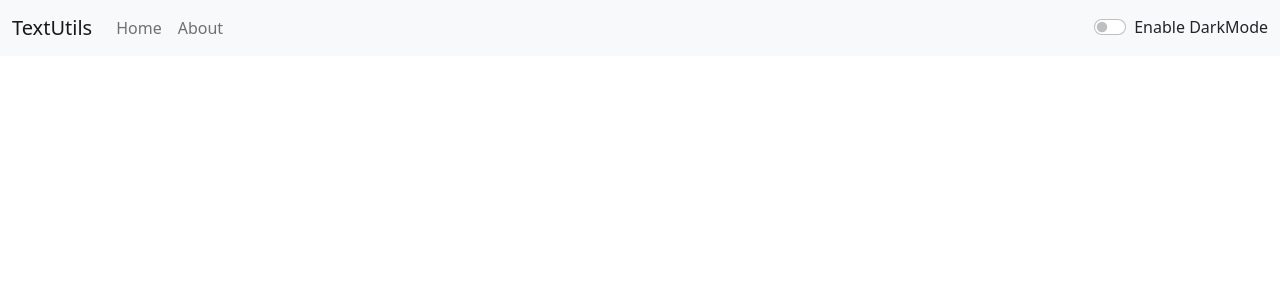
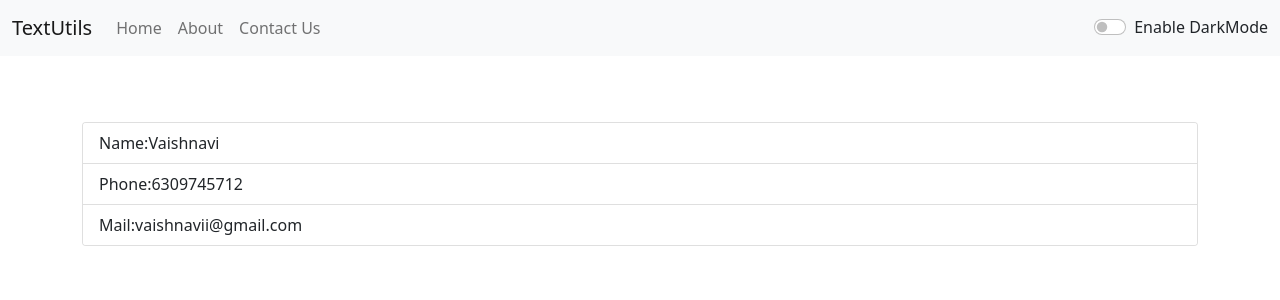
Before and after one commit to vaish-sony22/text-utils-react, a React (Create React App) app: page /contact-us in a window 1280 px wide. Shown: the top 300 px of the page. Built offline with nearby package versions, Linux system fonts and the light colour scheme.

Commit message:
feature/contact-us added

```diff
--- a/src/App.js
+++ b/src/App.js
@@ -4,6 +4,7 @@ import TextForm from './components/TextForm';
 import About from './components/About';
 import React, { useState } from 'react';
 import Alert from './components/Alert';
+import ContactUs from './components/ContactUs';
 import {
   BrowserRouter as Router,
   Switch,
@@ -49,6 +50,9 @@ function App() {
           <Route exact path="/about">
             <About mode={mode} />
           </Route>
+          <Route exact path="/contact-us">
+            <ContactUs mode={mode} />
+          </Route>
           <Route exact path="/">
             <TextForm showAlert={showAlert} heading="Try TextUtils - word counter, character counter, remove extra spaces" mode={mode}/>
           </Route>
--- /dev/null
+++ b/src/components/ContactUs.js
@@ -0,0 +1,15 @@
+import React from "react";
+
+export default function ContactUs(props) {
+  return (
+    <>
+      <div className="card" style={{backgroundColor: props.mode==='dark'?'#13466e':'white', color: props.mode==='dark'?'white':'#042743'}}>
+        <ul className="list-group list-group-flush">
+          <li className="list-group-item">Name:Vaishnavi</li>
+          <li className="list-group-item">Phone:6309745712</li>
+          <li className="list-group-item">Mail:vaishnavii@gmail.com</li>
+        </ul>
+      </div>
+    </>
+  );
+}
--- a/src/components/Navbar.js
+++ b/src/components/Navbar.js
@@ -18,6 +18,10 @@ export default function Navbar(props) {
                         <li className="nav-item">
                             <Link className="nav-link" to="/about">{props.aboutText}</Link>
                         </li>
+                        <li className="nav-item">
+                            <Link className="nav-link" to="/contact-us">Contact Us</Link>
+                        </li>
+
                     </ul>
                     <div className={`form-check form-switch text-${props.mode==='light'?'dark':'light'}`}>
                         <input className="form-check-input" onClick={props.toggleMode} type="checkbox" id="flexSwitchCheckDefault"/>
```
